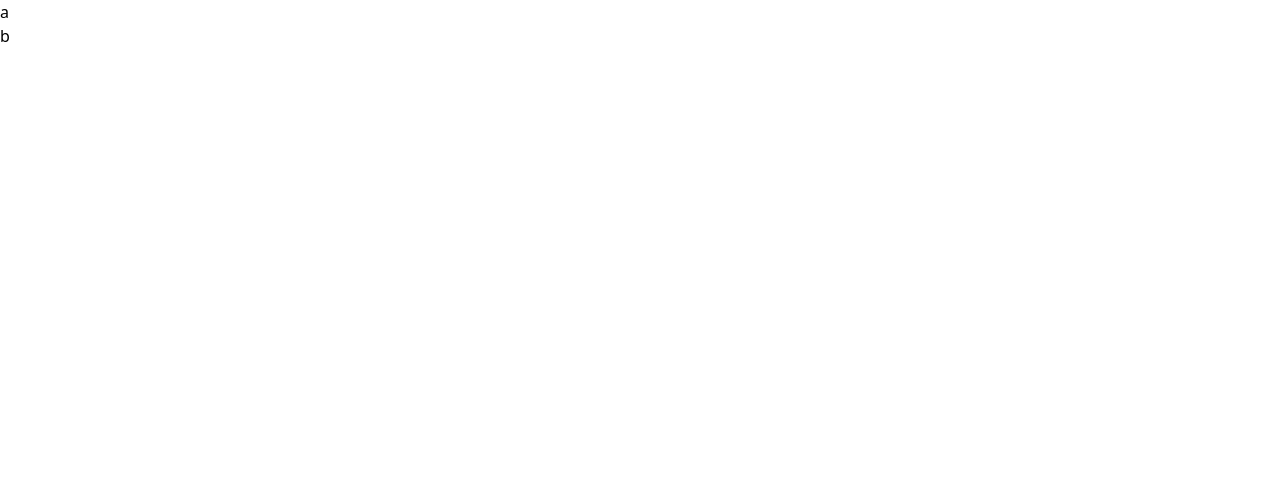
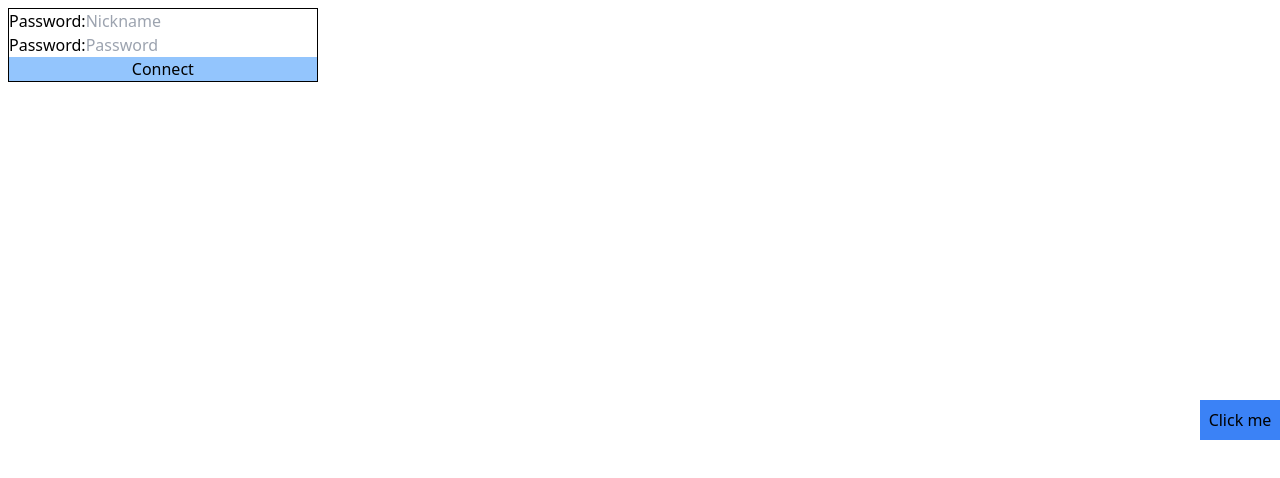
Before and after one commit to Izoomii/redditwofront, a Next.js app: page /account in a window 1280 px wide. Shown: the top 478 px of the page. Built offline with nearby package versions, Linux system fonts and the light colour scheme.

Commit message:
can now check if user exists or not

```diff
--- a/pages/account.tsx
+++ b/pages/account.tsx
@@ -1,10 +1,99 @@
 import React from "react";
 
+/*
+model User {
+  //id      Int     @id @default(autoincrement())
+  email     String  @unique
+  nickname  String  @unique
+  password  String
+  name      String?
+  post      Post[]
+}
+*/
+
+interface User {
+  id: number;
+  email: string;
+  nickname: string;
+  password: string;
+  name?: string;
+  post: string;
+}
+
 export default function Accounts() {
+  const [user, setUser] = React.useState("");
+  const [nicknameCheck, setNicknameCheck] = React.useState("");
+
+  const checkUser = () => {
+    if (user == "") {
+      setNicknameCheck("Please fill the nickname section.");
+    } else {
+      fetch(`http://localhost:8080/auth/${user}`)
+        .then((response) => response.json())
+        .then((data: User) => {
+          if (data.nickname === user) {
+            setNicknameCheck(`${user} exists!`);
+          } else {
+            setNicknameCheck(`${user} does not exist.`);
+          }
+        });
+    }
+  };
+
   return (
     <div>
-      <div>a</div>
-      <div>b</div>
+      <button
+        className="fixed right-0 top-1/2 w-20 h-10 bg-blue-500 hover:bg-blue-700"
+        onClick={() => {
+          console.log("Clicked. :)");
+        }}
+      >
+        Click me
+      </button>
+      <div className="w-fit p-2">
+        <form
+          action="http://localhost:8080/auth/login"
+          method="POST"
+          style={{ border: "1px solid black" }}
+        >
+          <label>
+            Password:
+            <input
+              name="nickname"
+              type="text"
+              placeholder="Nickname"
+              onFocus={() => {
+                setNicknameCheck("");
+              }}
+              onChange={(event) => {
+                setUser(event.target.value);
+              }}
+            />
+          </label>
+          <br />
+          <label>
+            Password:
+            <input
+              name="password"
+              type="text"
+              placeholder="Password"
+              onFocus={() => {
+                checkUser();
+              }}
+            />
+          </label>
+          <br />
+          <button
+            type="submit"
+            className="bg-blue-300 w-full hover:bg-blue-400"
+          >
+            Connect
+          </button>
+        </form>
+        <div className="m-2 bg-gray-800 text-white">
+          <p>{nicknameCheck}</p>
+        </div>
+      </div>
     </div>
   );
 }
```
